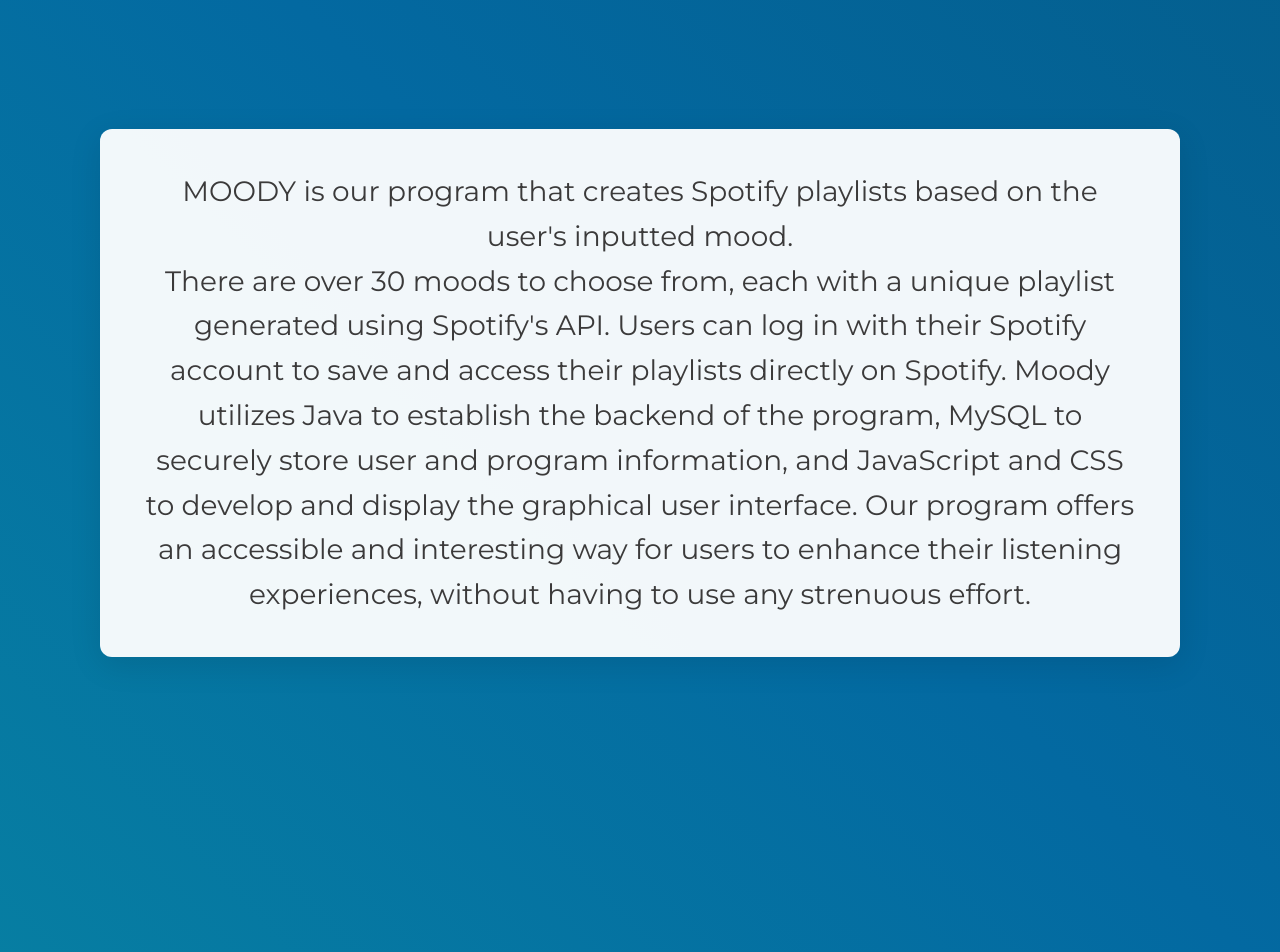
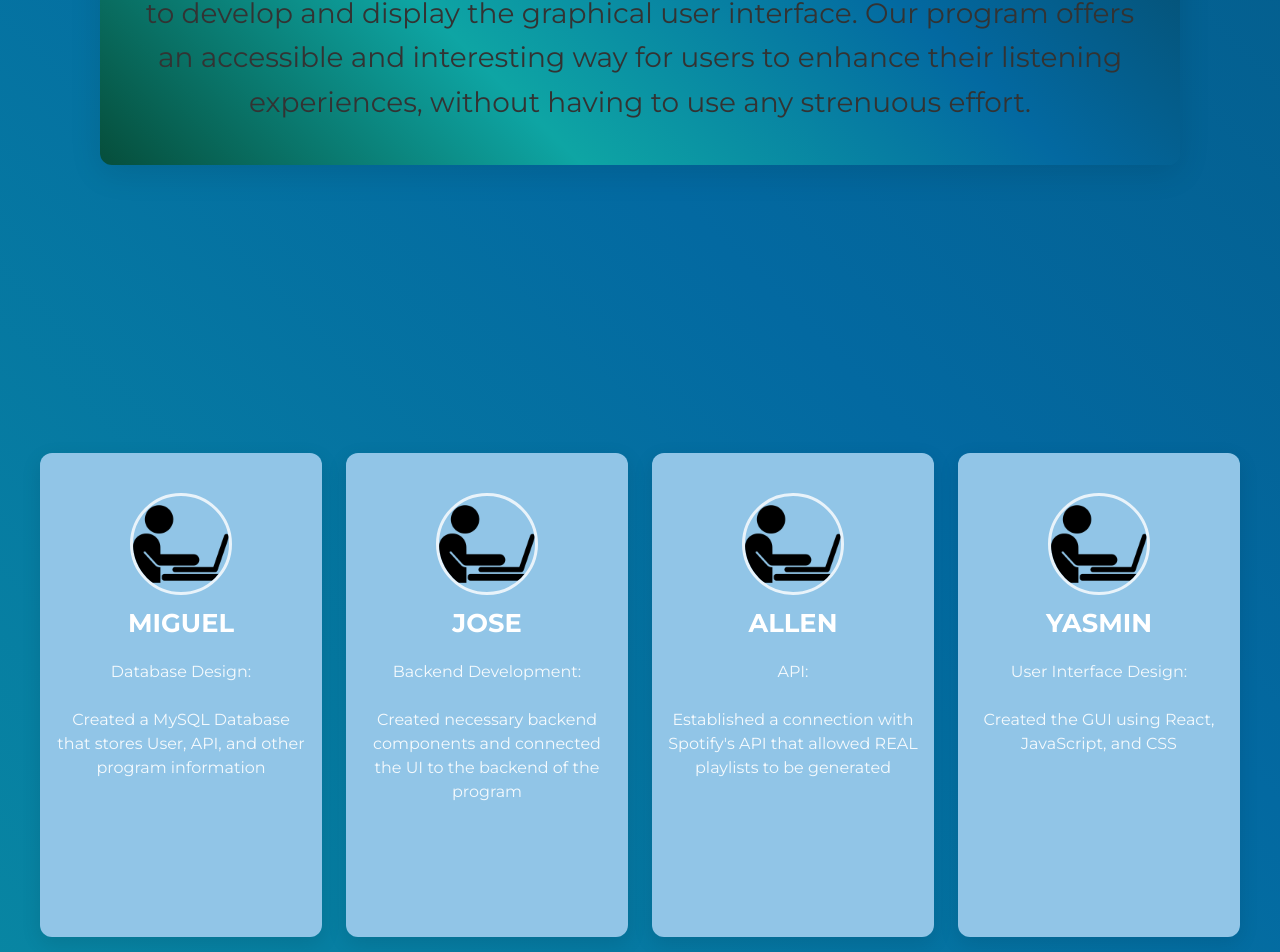
Before and after one commit to yasmincsun/comp490project, a React (Vite) app in the folder FrontEnd/: page / in a window 1280 px wide. Shown: the part 1074-2026 px from the top of the page. Built offline with nearby package versions, Linux system fonts and the light colour scheme; the HTML template or start-up script is replaced by a standard one.

Commit message:
font color + spacing fixed

```diff
--- a/FrontEnd/src/components/frontPage/frontPage.css
+++ b/FrontEnd/src/components/frontPage/frontPage.css
@@ -128,7 +128,7 @@
  * @version 1.0
  */
 .frontpage-content {
-  min-height: 100vh;
+  min-height: 10vh;
   display: flex;
   flex-direction: column;
   justify-content: center;
@@ -235,7 +235,7 @@
 
 /* About Section Styles */
 .frontpage-about-section {
-  min-height: 100vh;
+  min-height: 110vh;
   display: flex;
   align-items: center;
   justify-content: center;
@@ -244,10 +244,10 @@
 
 .about-animated-center {
   font-size: 28px;
-  color: rgb(59, 58, 58);
+  font-color: linear-gradient(90deg, #ffffff 0%, #6a6363 100%);
   text-align: center;
   padding: 40px;
-  background: rgba(255, 255, 255, 0.95);
+  background: linear-gradient(45deg, #064e3b 0%, #0ea5a4 30%, #0369a1 60%, #073b4c 100%);
   border-radius: 12px;
   width: fit-content;
   max-width: 1000px;
@@ -271,8 +271,8 @@
 
 /* Team Section Styles */
 .frontpage-team-section {
-  min-height: auto;
-  padding: 120px 40px 80px;
+  min-height: 10vh;
+  padding: 10px 10px 10px;
   display: flex;
   align-items: center;
   justify-content: center;
@@ -284,7 +284,7 @@
   max-width: 1200px;
   width: 100%;
   gap: 24px;
-  margin-top: 24px;
+  margin-top: 2px;
 }
 
 .team-card {
@@ -340,7 +340,7 @@
   }
 
   .frontpage-team-section {
-    padding: 80px 20px 60px;
+    padding: 10px 20px 60px;
   }
 
   .team-grid {
```
